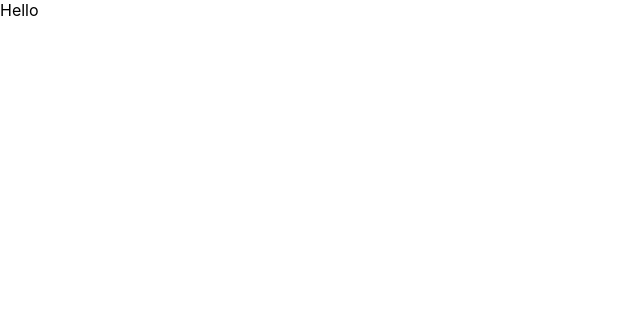
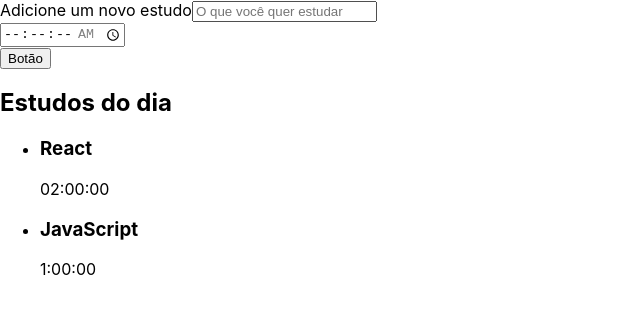
Before and after one commit to LaisBeluco/React-Alura, a React (Create React App) app: page / in a window 1280 px wide. Shown: the top 314 px of the page, without its empty margins (0-640 px from the left). Built offline with nearby package versions, Linux system fonts and the light colour scheme.

Commit message:
Feito componentes - Button, Form e List

```diff
--- a/src/App.tsx
+++ b/src/App.tsx
@@ -1,10 +1,13 @@
-import React from 'react';
-
+import React from "react";
+import Button from "./components/Button";
+import Formulario from "./components/Form";
+import Lista from "./components/List";
 
 function App() {
   return (
     <div className="App">
-      Hello
+      <Formulario />
+      <Lista />
     </div>
   );
 }
--- /dev/null
+++ b/src/components/Button/index.tsx
@@ -0,0 +1,13 @@
+import React from "react";
+
+class Button extends React.Component{
+  render(): React.ReactNode {
+    return(
+      <button>
+        Botão
+      </button>
+    )
+  }
+}
+
+export default Button;
--- /dev/null
+++ b/src/components/Form/index.tsx
@@ -0,0 +1,36 @@
+import React from "react";
+import Button from "../Button";
+
+class Formulario extends React.Component {
+  render() {
+    return (
+      <form action="">
+        <div>
+          <label htmlFor="tarefa">Adicione um novo estudo</label>
+          <input
+            type="text"
+            name="tarefa"
+            id="tarefa"
+            placeholder="O que você quer estudar"
+            required
+          />
+        </div>
+        <div>
+          <label htmlFor="tempo"></label>
+          <input
+            type="time"
+            step="1"
+            name="tempo"
+            id="tempo"
+            min="00:00:00"
+            max="01:30:00"
+            required
+          />
+        </div>
+        <Button />
+      </form>
+    );
+  }
+}
+
+export default Formulario;
--- /dev/null
+++ b/src/components/List/index.tsx
@@ -0,0 +1,21 @@
+import React from "react";
+
+function Lista() {
+  return (
+    <aside>
+      <h2>Estudos do dia</h2>
+      <ul>
+        <li>
+          <h3>React</h3>
+        <span>02:00:00</span>
+        </li>
+        <li>
+          <h3>JavaScript</h3>
+        <span>1:00:00</span>
+        </li>
+      </ul>
+    </aside>
+  );
+}
+
+export default Lista;
```
Also changed, not shown: public/index.html (+0 -23 lines).
